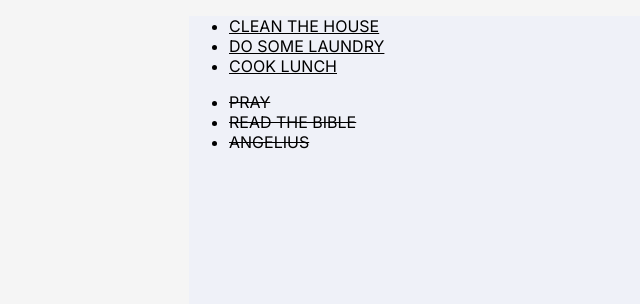
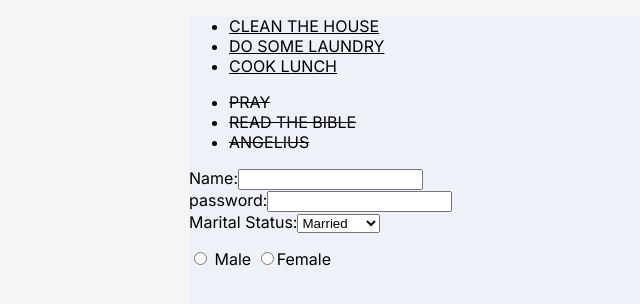
Before and after one commit to mosesedges/premium-student-react-task, a React (Vite) app: page / in a window 1280 px wide. Shown: the top 304 px of the page, without its empty margins (176-816 px from the left). Built offline with nearby package versions, Linux system fonts and the light colour scheme.

Commit message:
form setup

```diff
--- a/src/TodosTask/App.jsx
+++ b/src/TodosTask/App.jsx
@@ -1,13 +1,13 @@
 import React from 'react'
 import data from './components/data'
 import Header from './components/Header'
+import SignUpForm from './components/SignUpForm'
 import Todos from './components/Todos'
 
 
 const App = () => {
 
     const [users, setUsers] = React.useState(data)
-
     const [todo, setTodo] = React.useState([
         {
             id:1,
@@ -26,6 +26,7 @@ const App = () => {
             forth: "SING PRAISES",
         }
     ])
+
     const handleClick = (id) =>{
         setTodo(prevTodos => {
             return prevTodos.map(todo => {
@@ -65,6 +66,7 @@ const App = () => {
         <>
         {/* {details} */}
         {TodoList}
+        <SignUpForm/>
         </>
     )
 }
--- /dev/null
+++ b/src/TodosTask/components/SignUpForm.jsx
@@ -0,0 +1,40 @@
+import {useState} from 'react'
+
+
+const SignUpForm = () => {
+
+    const [name, setName] = useState('');
+    const [password, setPassword] = useState('');
+    const [status, setStatus] = useState('');
+    const [gender, setGender] = useState('');
+    return(
+        <form>
+            <label>
+                Name:
+                <input type="text" name="firstname" value={name} onChange={e => setName(e.target.value)}/>
+            </label>
+            <br />
+            <label>
+                password:
+                <input type="password" name="password" value={password} onChange={e => setPassword(e.target.value)}/>
+            </label>
+            <br />
+            <label >
+                Marital Status:
+            <select value={status} onChange={e => setStatus(e.target.value)}>
+                <option > Married </option>
+                <option>Single </option>
+                <option>Devorced </option>
+                <option>Searching </option>
+            </select>
+            </label>
+            <br />
+            <p>
+            <label><input type="radio" name="gender" value={gender} onChange={e => setGender(e.target.value)}/> Male </label>
+            <label><input type="radio" name="gender" value={gender} onChange={e => setGender(e.target.value)}/>Female </label>
+            </p>
+        </form>
+    )
+}
+
+export default SignUpForm
```
